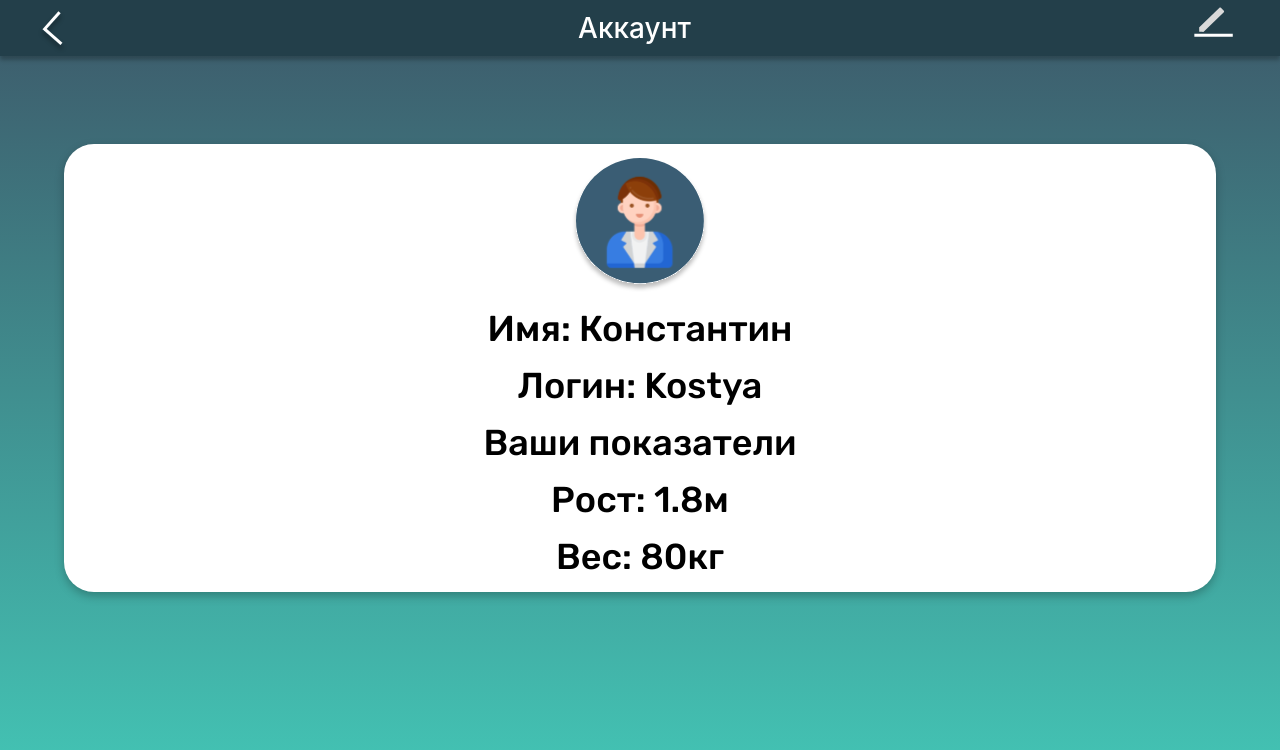
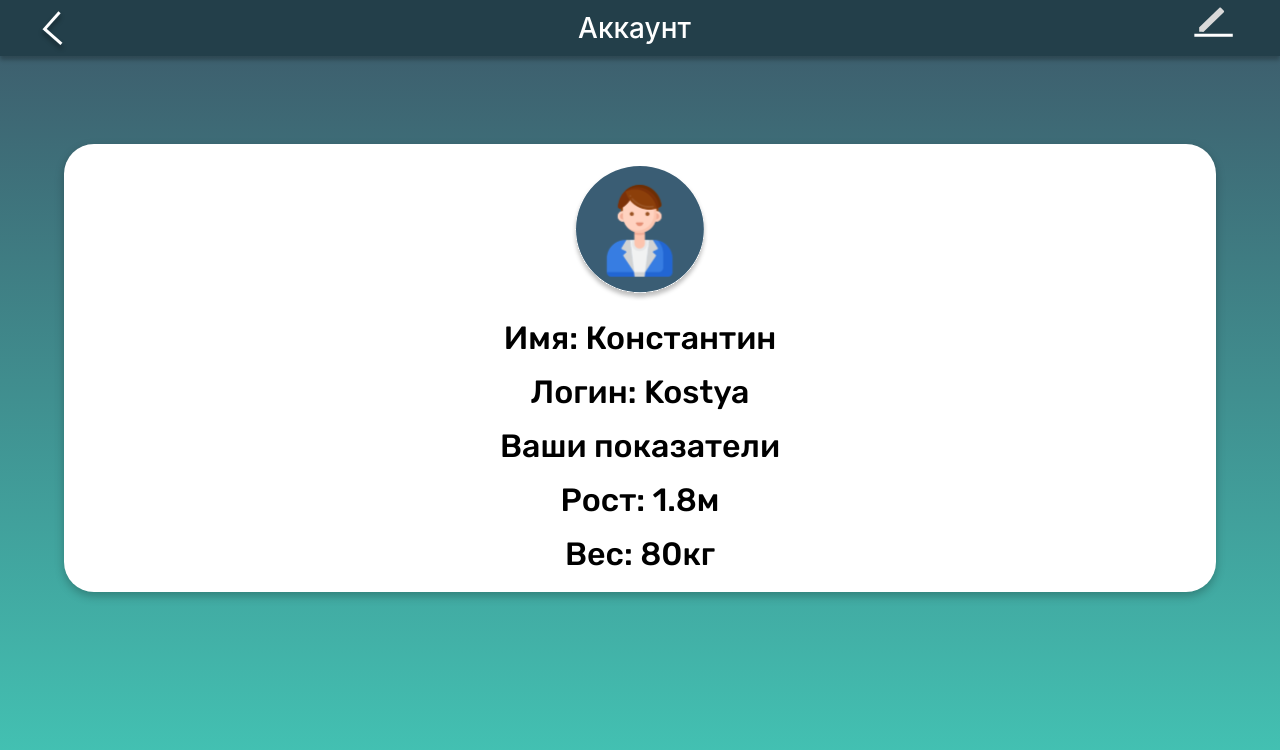
Before and after one commit to nek00oo/Sugar_Frontend, a React (Create React App) app: page /account in a window 1280 px wide. Shown: the top 750 px of the page. Built offline with nearby package versions, Linux system fonts and the light colour scheme.

Commit message:
fix: account: font-size, .border: add margin, body: implemented max-width and min height

```diff
--- a/src/Components/Account/Body/Body.module.css
+++ b/src/Components/Account/Body/Body.module.css
@@ -17,8 +17,8 @@
     border-radius: 30px;
     background-color: white;
     display: flex;
-    width: 90vw;
-    height: 56vh;
+    max-width: 90vw;
+    min-height: 56vh;
     margin: 2vh 5vw;
     flex-direction: column;
     justify-content: space-evenly;
--- a/src/Components/UI/Input/Input.module.css
+++ b/src/Components/UI/Input/Input.module.css
@@ -11,7 +11,8 @@
 .Border {
     border: #1DBCAB solid 4px;
     border-radius: 30px;
-    margin: 0 5vw;
+    margin: 1vh 5vw;
+    padding: 0 2vw;
     display: flex;
     flex-direction: column;
 
--- a/src/Components/UI/PlaceHolder/PlaceHolder.module.css
+++ b/src/Components/UI/PlaceHolder/PlaceHolder.module.css
@@ -1,8 +1,6 @@
 .PlaceHolder {
     color: #000;
-    font-family: Rubik, serif;
-    font-size: 36px;
-    font-style: normal;
+    font-family: var(--font-family);
+    font-size: 2.3em;
     font-weight: 500;
-    line-height: normal;
 }
```
